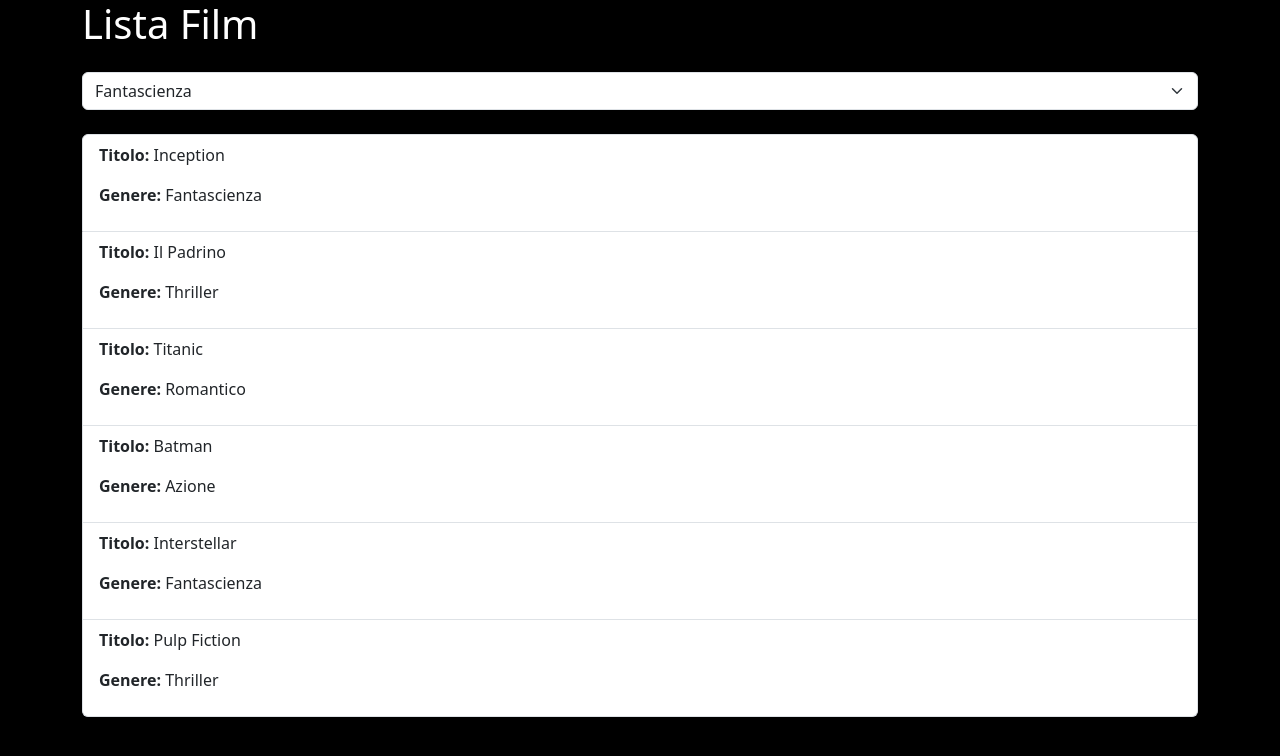
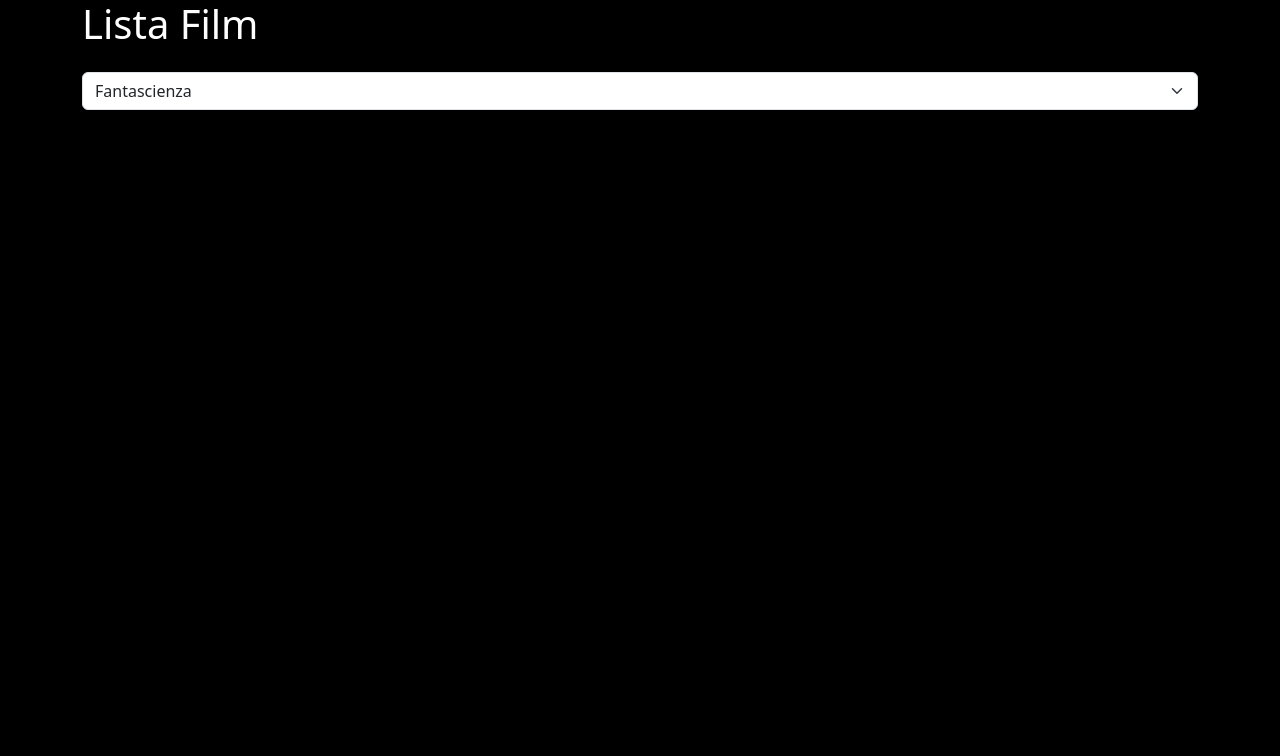
Before and after one commit to AgostaSalvatore/react-movie-filter, a React (Vite) app: page / in a window 1280 px wide. Shown: the top 756 px of the page. Built offline with nearby package versions, Linux system fonts and the light colour scheme.

Commit message:
[UPD] logic done

```diff
--- a/src/App.jsx
+++ b/src/App.jsx
@@ -17,6 +17,7 @@
   useEffect(() => {
     console.log('search modificato');
     const filteredFilms = films.filter((film) => film.genre === search)
+    setFilteredFilms(filteredFilms)
   }, [search])
   return (
     <div className="container">
@@ -27,7 +28,7 @@
         ))}
       </select>
       <ul className="list-group mb-4">
-        {films.map((film) => (
+        {filteredFilms.map((film) => (
           <li key={film.id} className="list-group-item">
             <p><b>Titolo:</b> {film.title}</p>
             <p><b>Genere:</b> {film.genre}</p>
```
